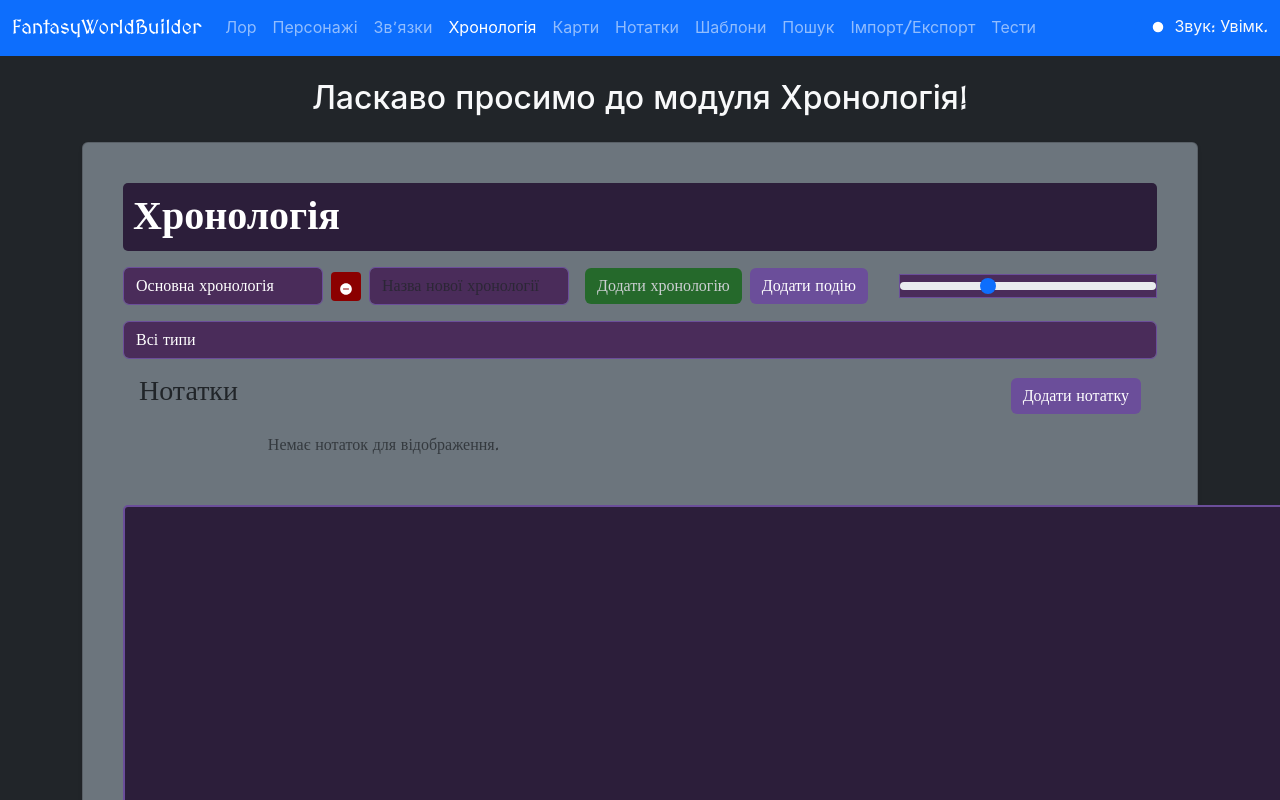
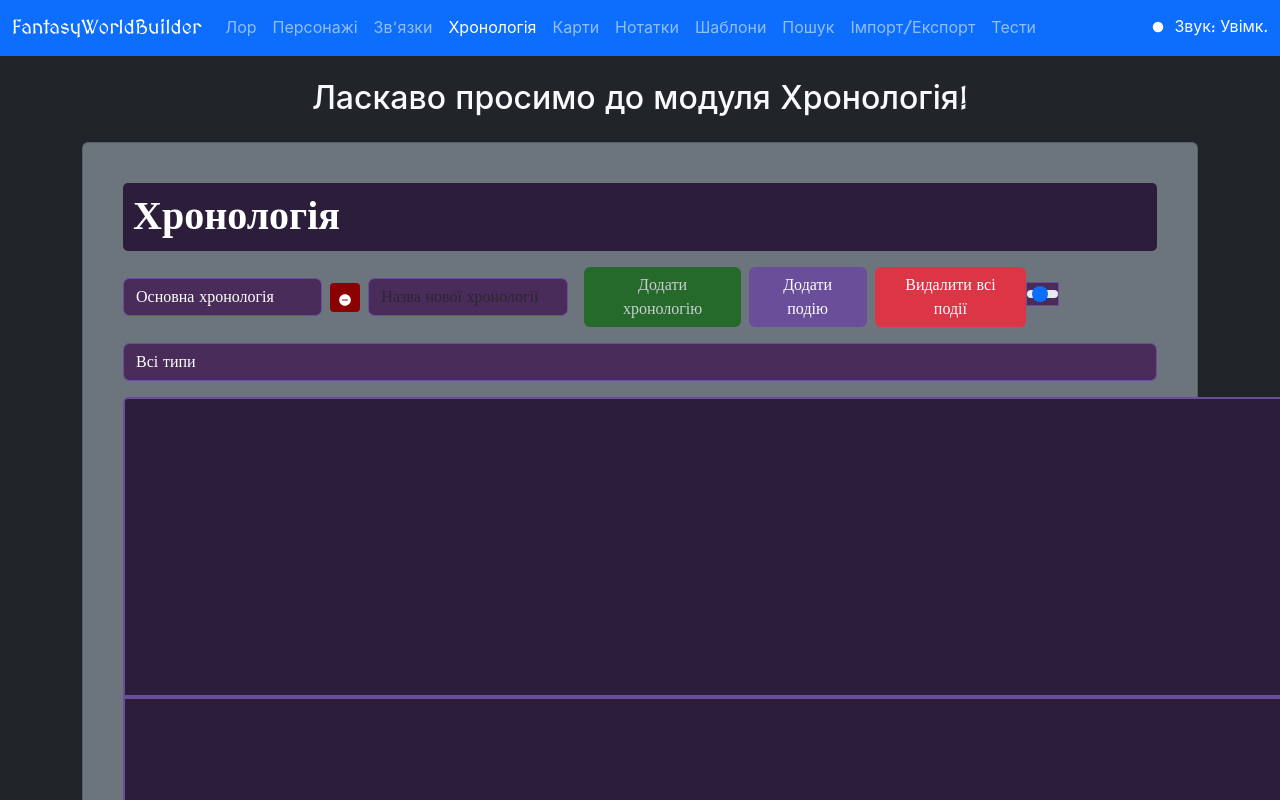
Before and after one commit to hkapets/FantasyWorldBuilder, a React (Vite) app: page / in a window 1280 px wide. Both pictures are taken after a click on the button "Хронологія". Shown: the top 800 px of the page. Built offline with nearby package versions, Linux system fonts and the light colour scheme.

Commit message:
Додано кнопки для видалення всіх подій і нотаток, виправлено експорт getTimelineEvents

```diff
--- a/src/App.tsx
+++ b/src/App.tsx
@@ -2,9 +2,11 @@ import React, { useState, useRef, useEffect } from "react";
 import LoreModule from "./components/LoreModule/LoreModule";
 import CharactersModule from "./components/CharactersModule/CharactersModule";
 import RelationshipsModule from "./components/RelationshipsModule/RelationshipsModule";
-import TimelineModule from "./components/TimelineModule/TimelineModule";
+import TimelineModule, {
+  getTimelineEvents,
+} from "./components/TimelineModule/TimelineModule";
 import MapModule from "./components/MapModule/MapModule";
-import NotesModule, { Note } from "./components/NotesModule/NotesModule"; // Імпортуємо з типами
+import NotesModule, { Note, Event } from "./components/NotesModule/NotesModule"; // Імпортуємо з типами
 import TemplatesModule from "./components/TemplatesModule/TemplatesModule";
 import SearchModule from "./components/SearchModule/SearchModule";
 import ImportExportModule from "./components/ImportExportModule/ImportExportModule";
@@ -22,6 +24,7 @@ interface TimelineModuleProps {
 const App = () => {
   const [activeTab, setActiveTab] = useState<string>("Лор");
   const [isSoundEnabled, setIsSoundEnabled] = useState<boolean>(true);
+  const [timelineEvents, setTimelineEvents] = useState<Event[]>([]); // Стан для подій
 
   const tabs: Tab[] = [
     { name: "Лор", component: LoreModule },
@@ -119,6 +122,33 @@ const App = () => {
     }
   };
 
+  // Оновлення подій із TimelineModule
+  useEffect(() => {
+    const updateTimelineEvents = () => {
+      const events = getTimelineEvents();
+      setTimelineEvents(events);
+    };
+    updateTimelineEvents(); // Початкове оновлення
+    const interval = setInterval(updateTimelineEvents, 1000); // Оновлення кожну секунду
+    return () => clearInterval(interval);
+  }, []);
+
+  // Передача подій із TimelineModule до NotesModule
+  const handleNoteSaved = (note: Note) => {
+    console.log("Note saved:", note);
+    // Логіка збереження нотатки, якщо потрібно
+  };
+
+  const noteCategoryColors = {
+    Персонаж: "#ff9999",
+    Локація: "#99ff99",
+    Подія: "#9999ff",
+    Організація: "#ffcc99",
+    Міфологія: "#cc99ff",
+    Предмет: "#99cccc",
+    Конфлікт: "#ff99cc",
+  };
+
   return (
     <div
       className="min-vh-100 bg-dark text-light"
@@ -198,7 +228,13 @@ const App = () => {
           Ласкаво просимо до модуля {activeTab}!
         </h2>
         <div className="card p-4 shadow-sm bg-secondary">
-          {ActiveComponent && <ActiveComponent />}
+          {ActiveComponent && (
+            <ActiveComponent
+              events={activeTab === "Нотатки" ? timelineEvents : undefined}
+              noteCategoryColors={noteCategoryColors}
+              onNoteSaved={handleNoteSaved}
+            />
+          )}
         </div>
       </div>
     </div>
--- a/src/components/NotesModule/NotesModule.tsx
+++ b/src/components/NotesModule/NotesModule.tsx
@@ -46,6 +46,7 @@ interface NotesModuleProps {
   externalNotes?: Note[];
   onNoteDeleted?: (noteId: number) => void;
   onNoteUpdated?: (note: Note) => void;
+  noteCategoryColors: { [key: string]: string };
 }
 
 const NotesModule = ({
@@ -55,6 +56,7 @@ const NotesModule = ({
   externalNotes = [],
   onNoteDeleted,
   onNoteUpdated,
+  noteCategoryColors,
 }: NotesModuleProps) => {
   const [notes, setNotes] = useState<Note[]>(() => {
     const savedNotes = localStorage.getItem("notes");
@@ -152,6 +154,13 @@ const NotesModule = ({
     }
   };
 
+  const handleDeleteAllNotes = () => {
+    if (window.confirm("Ви впевнені, що хочете видалити ВСІ нотатки?")) {
+      setNotes([]);
+      localStorage.setItem("notes", JSON.stringify([]));
+    }
+  };
+
   const togglePin = (id: number) => {
     const updatedNotes = notes.map((note) =>
       note.id === id ? { ...note, isPinned: !note.isPinned } : note
@@ -205,6 +214,7 @@ const NotesModule = ({
     <div className="p-3 container mx-auto">
       <div className="d-flex justify-content-between align-items-center mb-3">
         <h3 className="text-dark">Нотатки</h3>
+        <div>
           <Button
             variant="primary"
             onClick={() => {
@@ -225,13 +235,31 @@ const NotesModule = ({
           >
             Додати нотатку
           </Button>
+          <Button
+            variant="danger"
+            onClick={handleDeleteAllNotes}
+            className="ms-2"
+            style={{ backgroundColor: "#dc3545", border: "none" }}
+          >
+            Видалити всі нотатки
+          </Button>
+        </div>
       </div>
 
       <div className="row row-cols-1 row-cols-md-2 g-4">
         {sortedNotes.length > 0 ? (
           sortedNotes.map((note) => (
             <div key={note.id} className="col">
-              <div className="card h-100 shadow-sm">
+              <div
+                className="card h-100 shadow-sm"
+                style={{
+                  backgroundColor:
+                    noteCategoryColors[note.category] || "#f0f0f0",
+                  borderLeft: `4px solid ${
+                    noteCategoryColors[note.category] || "#ccc"
+                  }`,
+                }}
+              >
                 <div className="card-body">
                   <div className="d-flex justify-content-between align-items-start mb-2">
                     <div className="d-flex align-items-center">
@@ -354,16 +382,20 @@ const NotesModule = ({
                 onChange={(e) =>
                   setFormData({
                     ...formData,
-                    relatedEvent: Number(e.target.value) || "",
+                    relatedEvent: e.target.value || "",
                   })
                 }
               >
                 <option value="">Оберіть подію</option>
-                {events?.map((event) => (
+                {Array.isArray(events) && events.length > 0 ? (
+                  events.map((event) => (
                     <option key={event.id} value={event.id}>
                       {event.title} ({event.date})
                     </option>
-                ))}
+                  ))
+                ) : (
+                  <option disabled>Немає доступних подій</option>
+                )}
               </Form.Control>
             </Form.Group>
             <Form.Group className="mb-3">
--- a/src/components/TimelineModule/TimelineModule.tsx
+++ b/src/components/TimelineModule/TimelineModule.tsx
@@ -1,4 +1,4 @@
-import React, { useState, useEffect, useRef } from "react";
+import React, { useState, useEffect } from "react";
 import { Modal, Button, Form } from "react-bootstrap";
 import {
   MdMilitaryTech,
@@ -7,13 +7,19 @@ import {
   MdDomainDisabled,
   MdOutlineAutoAwesome,
   MdDelete,
-  MdEdit,
   MdRemoveCircle,
 } from "react-icons/md";
-import NotesModule, { Note, Event } from "../NotesModule/NotesModule";
 
-interface TimelineModuleProps {
-  onNoteSaved?: (note: Note) => void;
+interface Event {
+  id: number;
+  date: string;
+  title: string;
+  description: string;
+  location: string;
+  relatedCharacters: string;
+  type: string;
+  era?: string;
+  age?: string;
 }
 
 interface Timeline {
@@ -22,7 +28,20 @@ interface Timeline {
   name: string;
 }
 
-const TimelineModule = ({ onNoteSaved }: TimelineModuleProps) => {
+// Функція для отримання подій на верхньому рівні
+export const getTimelineEvents = (): Event[] => {
+  const savedTimelines = localStorage.getItem("timelines");
+  const timelines = savedTimelines ? JSON.parse(savedTimelines) : [];
+  const selectedTimelineId = parseInt(
+    localStorage.getItem("selectedTimelineId") || "0"
+  );
+  const selectedTimeline = timelines.find(
+    (t: any) => t.id === selectedTimelineId
+  ) || { events: [] };
+  return selectedTimeline.events || [];
+};
+
+const TimelineModule = () => {
   const [timelines, setTimelines] = useState<Timeline[]>(() => {
     const savedTimelines = localStorage.getItem("timelines");
     const initialTimelines = savedTimelines
@@ -117,6 +136,20 @@ const TimelineModule = ({ onNoteSaved }: TimelineModuleProps) => {
           t.id === selectedTimelineId
             ? { ...t, events: t.events.filter((e) => e.id !== eventId) }
             : t
+        )
+      );
+    }
+  };
+
+  const handleDeleteAllEvents = () => {
+    if (
+      window.confirm(
+        "Ви впевнені, що хочете видалити ВСІ події у цій хронології?"
+      )
+    ) {
+      setTimelines(
+        timelines.map((t) =>
+          t.id === selectedTimelineId ? { ...t, events: [] } : t
         )
       );
     }
@@ -270,7 +303,16 @@ const TimelineModule = ({ onNoteSaved }: TimelineModuleProps) => {
           >
             Додати подію
           </Button>
+          <Button
+            variant="danger"
+            onClick={handleDeleteAllEvents}
+            className="ms-2"
+            style={{ backgroundColor: "#dc3545", border: "none" }}
+          >
+            Видалити всі події
+          </Button>
         </div>
+        <div>
           <Form.Range
             value={scale}
             onChange={(e) => setScale(Number(e.target.value))}
@@ -280,6 +322,7 @@ const TimelineModule = ({ onNoteSaved }: TimelineModuleProps) => {
             className="w-25"
             style={{ backgroundColor: "#4a2c5a", border: "1px solid #6b4e9a" }}
           />
+        </div>
       </div>
       <div className="mb-3">
         <Form.Group>
@@ -306,7 +349,6 @@ const TimelineModule = ({ onNoteSaved }: TimelineModuleProps) => {
             ))}
           </Form.Control>
         </Form.Group>
-        <NotesModule events={filteredEvents} onNoteSaved={onNoteSaved} />
       </div>
 
       {/* ОСНОВНА ХРОНОЛОГІЯ */}
```
Lines whose indentation alone changed are shown as unchanged.
